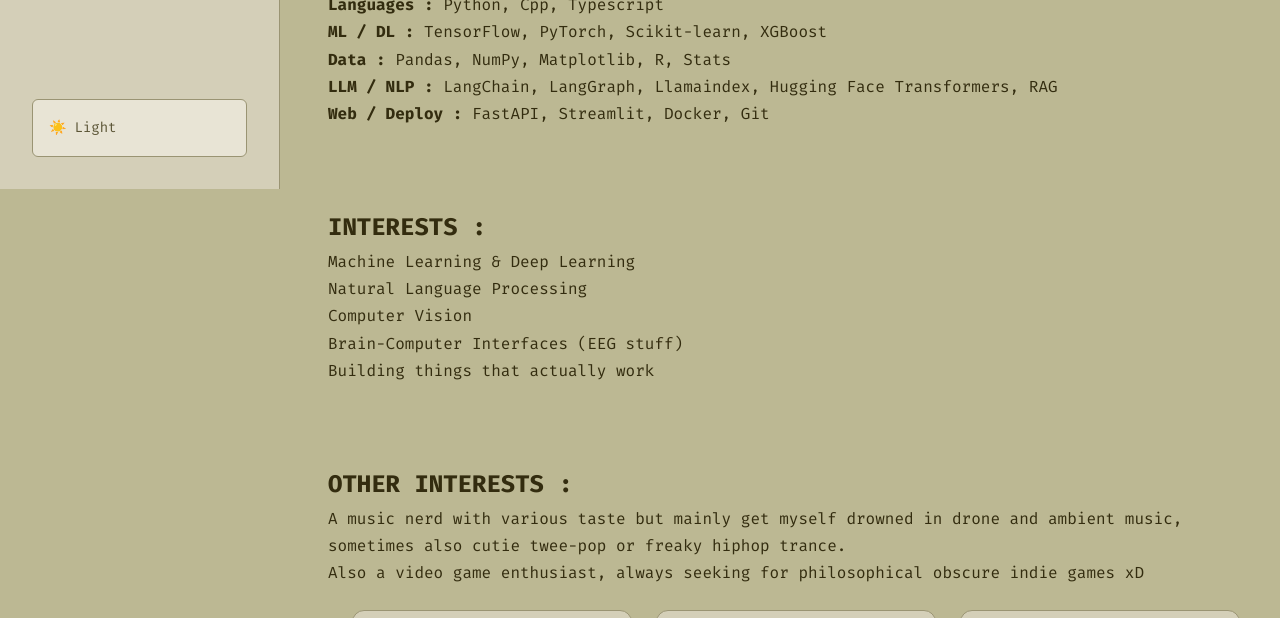
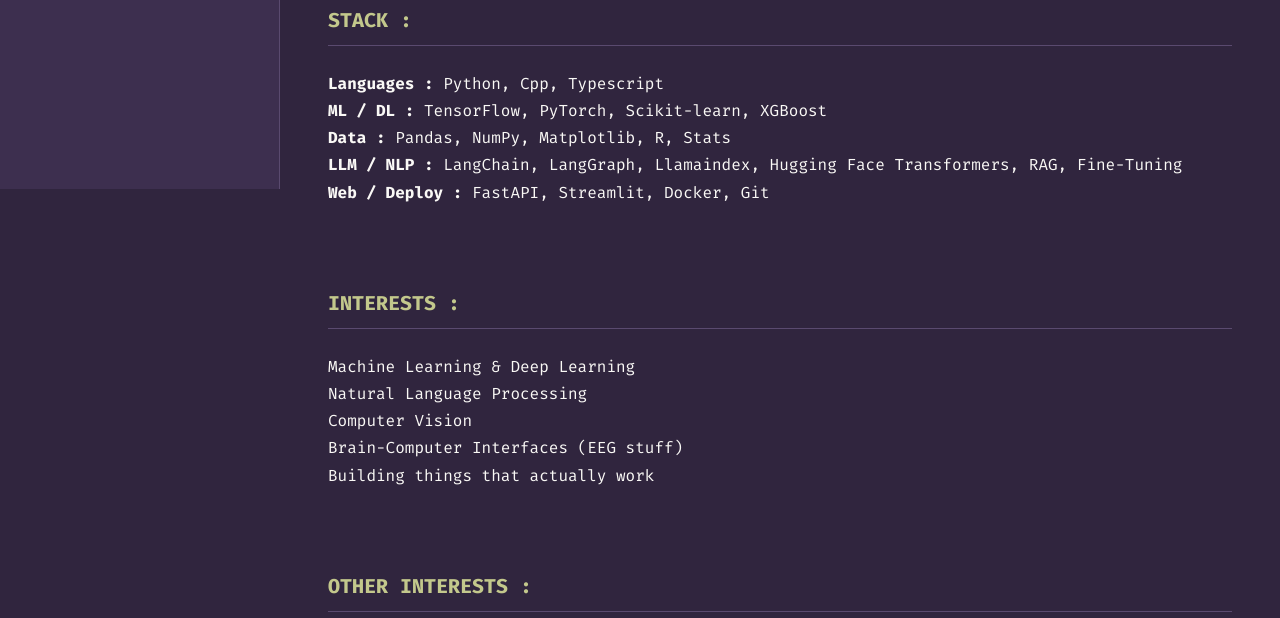
Before and after one commit to theAbyssOfTime2004/theAbyssOfTime2004.github.io, a plain HTML site: page about.html in a window 1280 px wide. Shown: the part 611-1229 px from the top of the page. Drawn offline with Linux system fonts and the light colour scheme.

Commit message:
Remove theme toggle button from about, Blog, and Projects pages; update CSS for dark theme colors and adjust heading styles for better visibility.

```diff
--- a/about.html
+++ b/about.html
@@ -33,11 +33,6 @@
         <a href="Projects/index.html" class="nav-link">Projects</a>
         <a href="Blog/index.html" class="nav-link">Blog</a>
       </nav>
-
-      <button id="theme-toggle" class="theme-toggle" title="Toggle theme">
-        <span class="theme-icon">🌙</span>
-        <span>Dark</span>
-      </button>
     </aside>
 
     <!-- Main Content -->
@@ -83,7 +78,7 @@
             <li><strong>Languages :</strong> Python, Cpp, Typescript</li>
             <li><strong>ML / DL :</strong> TensorFlow, PyTorch, Scikit-learn, XGBoost</li>
             <li><strong>Data :</strong> Pandas, NumPy, Matplotlib, R, Stats</li>
-            <li><strong>LLM / NLP :</strong> LangChain, LangGraph, Llamaindex, Hugging Face Transformers, RAG</li>
+            <li><strong>LLM / NLP :</strong> LangChain, LangGraph, Llamaindex, Hugging Face Transformers, RAG, Fine-Tuning</li>
             <li><strong>Web / Deploy :</strong> FastAPI, Streamlit, Docker, Git</li>
           </ul>
         </div>
--- a/css/style.css
+++ b/css/style.css
@@ -42,29 +42,20 @@ button {
    -------------------------------------------- */
 
 :root {
-    /* Dark Theme Colors - Original Earth Tones */
-    --color-bg: #332c0f;              /* Embered Earth */
-    --color-bg-secondary: #474329;    /* Forest Canopy */
-    --color-bg-tertiary: #5a5435;     /* Darker accent */
-    --color-border: #6b6347;
-    --color-text: #e6eabf;            /* Mossy Green */
-    --color-text-secondary: #bcb893;  /* Pale Jade */
-    --color-text-muted: #9a9473;
-    --color-accent: #e6eabf;          /* Mossy Green as accent */
-    --color-accent-hover: #f0f4d0;
+    /* Dark Theme Colors - Dark Purple Theme */
+    --color-bg: #30253E;              /* Dark Purple */
+    --color-bg-secondary: #3d2f4f;   /* Slightly lighter purple */
+    --color-bg-tertiary: #4a385f;     /* Even lighter purple */
+    --color-border: #5a4a6f;
+    --color-text: #FAF9F6;            /* Off-white/ivory for normal text */
+    --color-text-secondary: #e8e6e0;  /* Slightly darker ivory */
+    --color-text-muted: #c8c6c0;
+    --color-accent: #C3C88C;          /* Yellow-green for headings */
+    --color-accent-hover: #d4d9a0;
     --color-accent-green: #a8c686;
     --color-accent-purple: #c9b8e0;
     --color-accent-orange: #e0c088;
-    --color-overlay: rgba(51, 44, 15, 0.9);
-
-    /* Light Theme Colors */
-    --light-bg: #bcb893;              /* Pale Jade */
-    --light-bg-secondary: #d4cfb8;
-    --light-bg-tertiary: #e8e4d5;
-    --light-border: #9a9473;
-    --light-text: #332c0f;            /* Embered Earth */
-    --light-text-secondary: #5a5435;
-    --light-accent: #474329;
+    --color-overlay: rgba(48, 37, 62, 0.9);
 
     /* Typography */
     --font-mono: 'Fira Mono', 'SF Mono', 'Monaco', 'Consolas', monospace;
@@ -98,17 +89,6 @@ button {
     --transition-fast: 0.15s ease;
     --transition-normal: 0.3s ease;
     --transition-slow: 0.5s ease;
-}
-
-/* Light Theme */
-body.light-theme {
-    --color-bg: var(--light-bg);
-    --color-bg-secondary: var(--light-bg-secondary);
-    --color-bg-tertiary: var(--light-bg-tertiary);
-    --color-border: var(--light-border);
-    --color-text: var(--light-text);
-    --color-text-secondary: var(--light-text-secondary);
-    --color-accent: var(--light-accent);
 }
 
 /* --------------------------------------------
@@ -341,7 +321,7 @@ body {
 .sidebar-logo h1 {
     font-size: var(--fs-xl);
     font-weight: 700;
-    color: var(--color-text);
+    color: var(--color-accent); /* #C3C88C for headings */
     display: flex;
     align-items: center;
     gap: var(--spacing-xs);
@@ -357,7 +337,6 @@ body {
     display: flex;
     flex-direction: column;
     gap: var(--spacing-xs);
-    margin-bottom: auto;
 }
 
 .nav-link {
@@ -385,26 +364,6 @@ body {
 
 .nav-link.active::before {
     color: var(--color-accent);
-}
-
-/* Theme Toggle */
-.theme-toggle {
-    padding: var(--spacing-sm);
-    background: var(--color-bg-tertiary);
-    border: 1px solid var(--color-border);
-    border-radius: 6px;
-    color: var(--color-text-secondary);
-    font-size: var(--fs-sm);
-    display: flex;
-    align-items: center;
-    gap: var(--spacing-xs);
-    transition: all var(--transition-fast);
-    cursor: pointer;
-}
-
-.theme-toggle:hover {
-    border-color: var(--color-accent);
-    color: var(--color-text);
 }
 
 /* Main Content */
@@ -441,6 +400,34 @@ body {
 .section-title::before {
     content: '# ';
     color: var(--color-accent);
+}
+
+/* Section Header JL (Job Listing Style) */
+.section-header-jl {
+    font-size: var(--fs-xl);
+    font-weight: 600;
+    color: var(--color-accent); /* #C3C88C for headings */
+    margin-bottom: var(--spacing-md);
+    padding-bottom: var(--spacing-xs);
+    border-bottom: 1px solid var(--color-border);
+}
+
+/* Headings */
+h1, h2, h3, h4, h5, h6 {
+    color: var(--color-accent); /* #C3C88C for all headings */
+    font-weight: 600;
+}
+
+h1 {
+    font-size: var(--fs-3xl);
+}
+
+h2 {
+    font-size: var(--fs-2xl);
+}
+
+h3 {
+    font-size: var(--fs-xl);
 }
 
 /* --------------------------------------------
@@ -485,7 +472,7 @@ body {
     font-size: var(--fs-2xl);
     font-weight: 700;
     margin-bottom: var(--spacing-xs);
-    color: var(--color-text);
+    color: var(--color-accent); /* #C3C88C for headings */
 }
 
 .profile-title {
@@ -657,7 +644,7 @@ body {
 .project-title {
     font-size: var(--fs-xl);
     font-weight: 600;
-    color: var(--color-text);
+    color: var(--color-accent); /* #C3C88C for headings */
     margin-bottom: var(--spacing-sm);
     display: flex;
     align-items: center;
@@ -703,7 +690,7 @@ body {
 .project-section-title {
     font-size: var(--fs-sm);
     font-weight: 600;
-    color: var(--color-text);
+    color: var(--color-accent); /* #C3C88C for headings */
     margin-bottom: var(--spacing-sm);
     display: flex;
     align-items: center;
@@ -931,10 +918,6 @@ body {
         display: none;
     }
 
-    .theme-toggle {
-        padding: var(--spacing-xs) var(--spacing-sm);
-    }
-
     .main-content {
         margin-left: 0;
         max-width: 100%;
@@ -990,7 +973,7 @@ body {
 .section-title-minimal {
     font-size: var(--fs-xl);
     font-weight: 500;
-    color: var(--color-text);
+    color: var(--color-accent); /* #C3C88C for headings */
     margin-bottom: var(--spacing-lg);
     padding-bottom: var(--spacing-sm);
     border-bottom: 1px solid var(--color-border);
@@ -1096,7 +1079,7 @@ body {
 .project-minimal h3 {
     font-size: var(--fs-lg);
     font-weight: 500;
-    color: var(--color-text);
+    color: var(--color-accent); /* #C3C88C for headings */
     margin: 0;
 }
 
@@ -1343,8 +1326,6 @@ body {
     color: var(--color-text-muted);
     line-height: 1.4;
 }
-    margin-bottom: 2px;
-}
 
 .spotify-artist {
     color: var(--color-text-muted);
--- a/js/main.js
+++ b/js/main.js
@@ -7,44 +7,7 @@
     'use strict';
 
     /* --------------------------------------------
-       1. THEME TOGGLE
-       -------------------------------------------- */
-
-    function initThemeToggle() {
-        const themeToggle = document.getElementById('theme-toggle');
-        if (!themeToggle) return;
-
-        const prefersDarkScheme = window.matchMedia('(prefers-color-scheme: dark)');
-
-        function updateThemeIcon(isDark) {
-            themeToggle.innerHTML = isDark
-                ? '<span class="theme-icon">🌙</span><span>Dark</span>'
-                : '<span class="theme-icon">☀️</span><span>Light</span>';
-        }
-
-        // Get current theme
-        let currentTheme = localStorage.getItem('theme') ||
-            (prefersDarkScheme.matches ? 'dark' : 'light');
-
-        // Apply theme
-        if (currentTheme === 'light') {
-            document.body.classList.add('light-theme');
-            updateThemeIcon(false);
-        } else {
-            document.body.classList.remove('light-theme');
-            updateThemeIcon(true);
-        }
-
-        // Toggle handler
-        themeToggle.addEventListener('click', () => {
-            const isNowLight = document.body.classList.toggle('light-theme');
-            updateThemeIcon(!isNowLight);
-            localStorage.setItem('theme', isNowLight ? 'light' : 'dark');
-        });
-    }
-
-    /* --------------------------------------------
-       2. CODE RAIN EFFECT (Splash Page)
+       1. CODE RAIN EFFECT (Splash Page)
        -------------------------------------------- */
 
     function initCodeRain() {
@@ -313,14 +276,7 @@
        -------------------------------------------- */
 
     document.addEventListener('DOMContentLoaded', function() {
-        // Apply saved theme immediately
-        const savedTheme = localStorage.getItem('theme');
-        if (savedTheme === 'light') {
-            document.body.classList.add('light-theme');
-        }
-
         // Initialize all modules
-        initThemeToggle();
         initCodeRain();
         initTypingEffect();
         initPageTransitions();
```
Also changed, not shown: Blog/index.html (+0 -5 lines), Projects/index.html (+0 -5 lines).
